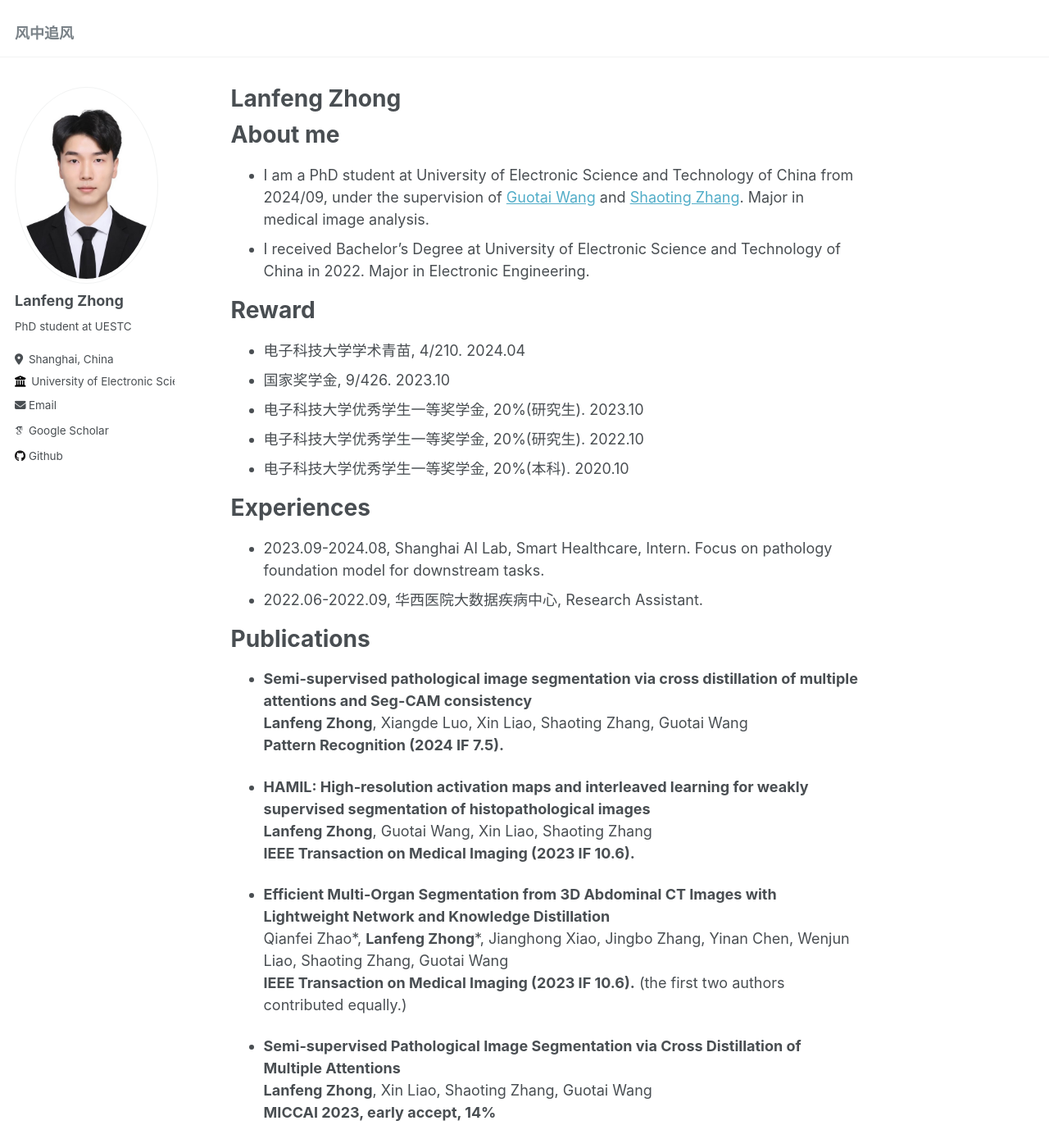
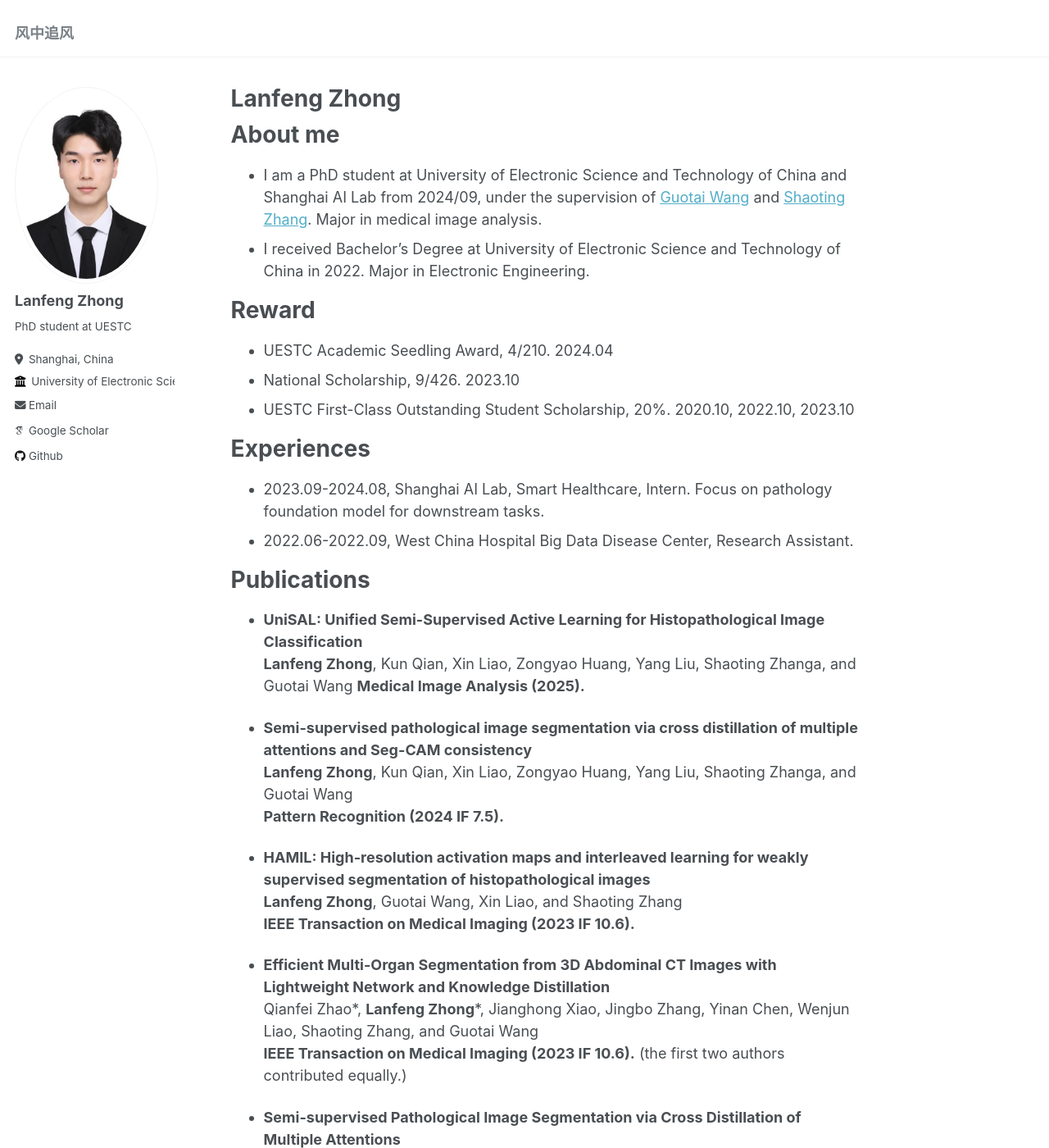
Before and after one commit to lanfz2000/lanfz2000.github.io, a Jekyll site: the page built from _pages/about.md, in a window 1280 px wide and 1400 px high. Shown: the whole window at 82% size. Built offline with Jekyll 4.4.1, drawn with Linux system fonts in a browser that asks for light colours; some web fonts are replaced; some of the changed text lies outside the part shown.

Commit message:
Update about.md

```diff
--- a/_pages/about.md
+++ b/_pages/about.md
@@ -9,35 +9,37 @@ redirect_from:
 
 About me
 ======
-* I am a PhD student at University of Electronic Science and Technology of China from 2024/09, under the supervision of [Guotai Wang](https://scholar.google.com/citations?user=Z2sFN4EAAAAJ&hl=en&oi=ao) and [Shaoting Zhang](https://scholar.google.com/citations?user=oiBMWK4AAAAJ&hl=en). Major in medical image analysis.
+* I am a PhD student at University of Electronic Science and Technology of China and Shanghai AI Lab from 2024/09, under the supervision of [Guotai Wang](https://scholar.google.com/citations?user=Z2sFN4EAAAAJ&hl=en&oi=ao) and [Shaoting Zhang](https://scholar.google.com/citations?user=oiBMWK4AAAAJ&hl=en). Major in medical image analysis.
 * I received Bachelor's Degree at University of Electronic Science and Technology of China in 2022. Major in Electronic Engineering.
 
 # Reward
-- 电子科技大学学术青苗, 4/210. 2024.04
-- 国家奖学金, 9/426. 2023.10
-- 电子科技大学优秀学生一等奖学金, 20%(研究生). 2023.10
-- 电子科技大学优秀学生一等奖学金, 20%(研究生). 2022.10
-- 电子科技大学优秀学生一等奖学金, 20%(本科). 2020.10
+- UESTC Academic Seedling Award, 4/210. 2024.04
+- National Scholarship, 9/426. 2023.10
+- UESTC First-Class Outstanding Student Scholarship, 20%. 2020.10, 2022.10, 2023.10
 
 # Experiences
 - 2023.09-2024.08, Shanghai AI Lab, Smart Healthcare, Intern. Focus on pathology foundation model for downstream tasks.
-- 2022.06-2022.09, 华西医院大数据疾病中心, Research Assistant.
+- 2022.06-2022.09, West China Hospital Big Data Disease Center, Research Assistant.
 
 # Publications
+- **UniSAL: Unified Semi-Supervised Active Learning for Histopathological Image Classification**
+**Lanfeng Zhong**, Kun Qian, Xin Liao, Zongyao Huang, Yang Liu, Shaoting Zhanga, and Guotai Wang
+**Medical Image Analysis (2025).**
+
 - **Semi-supervised pathological image segmentation via cross distillation of multiple attentions and Seg-CAM consistency**
-**Lanfeng Zhong**, Xiangde Luo, Xin Liao, Shaoting Zhang, Guotai Wang
+**Lanfeng Zhong**, Kun Qian, Xin Liao, Zongyao Huang, Yang Liu, Shaoting Zhanga, and Guotai Wang
 **Pattern Recognition (2024 IF 7.5).**
 
 - **HAMIL: High-resolution activation maps and interleaved learning for weakly supervised segmentation of histopathological images**
-**Lanfeng Zhong**, Guotai Wang, Xin Liao, Shaoting Zhang
+**Lanfeng Zhong**, Guotai Wang, Xin Liao, and Shaoting Zhang
 **IEEE Transaction on Medical Imaging (2023 IF 10.6).**
 
 - **Efficient Multi-Organ Segmentation from 3D Abdominal CT Images with Lightweight Network and Knowledge Distillation**
-Qianfei Zhao*, **Lanfeng Zhong**\*, Jianghong Xiao, Jingbo Zhang, Yinan Chen, Wenjun Liao, Shaoting Zhang, Guotai Wang
+Qianfei Zhao*, **Lanfeng Zhong**\*, Jianghong Xiao, Jingbo Zhang, Yinan Chen, Wenjun Liao, Shaoting Zhang, and Guotai Wang
 **IEEE Transaction on Medical Imaging (2023 IF 10.6).** (the first two authors contributed equally.)
 
 - **Semi-supervised Pathological Image Segmentation via Cross Distillation of Multiple Attentions**
-**Lanfeng Zhong**, Xin Liao, Shaoting Zhang, Guotai Wang
+**Lanfeng Zhong**, Xin Liao, Shaoting Zhang, and Guotai Wang
 **MICCAI 2023, early accept, 14%**
 
 - **SEMI-CONTRANS: Semi-Supervised Medical Image Segmentation via Multi-Scale Feature Fusion and Cross Teaching of CNN and Transformer**
```
